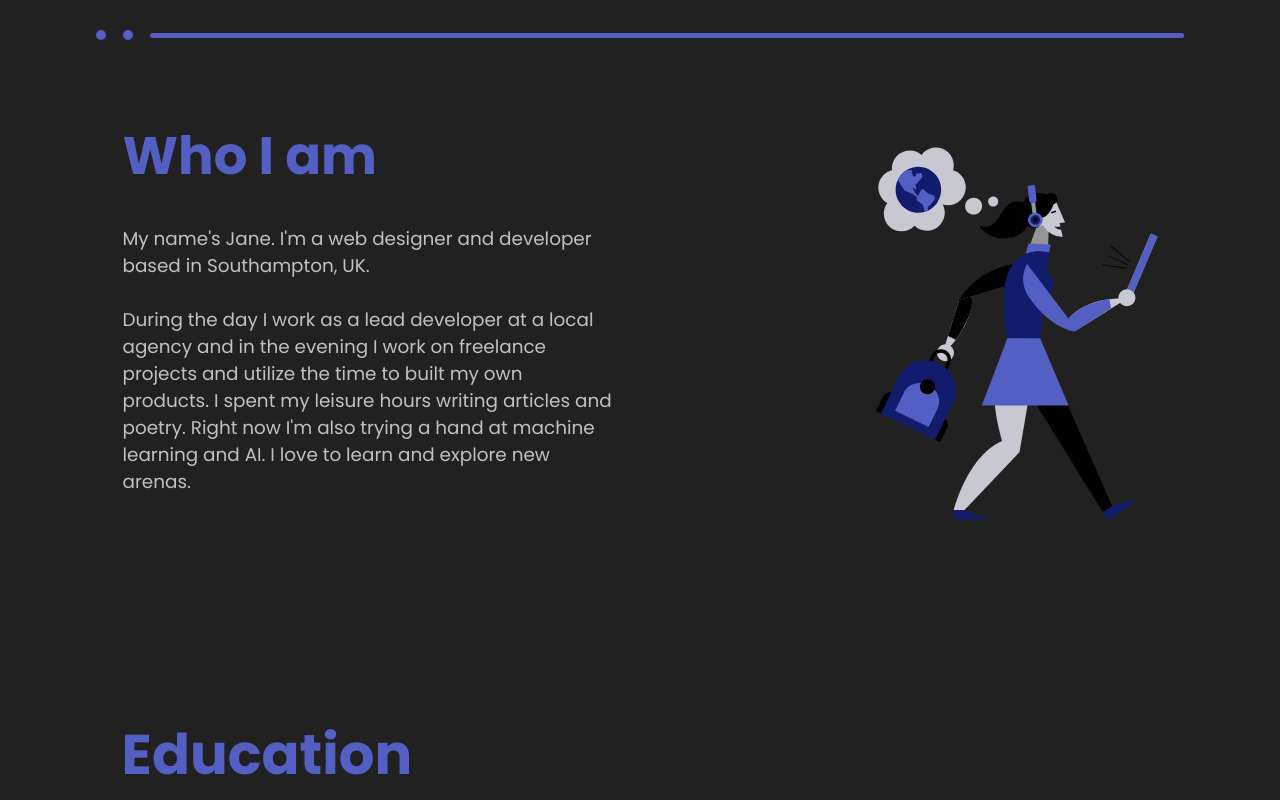
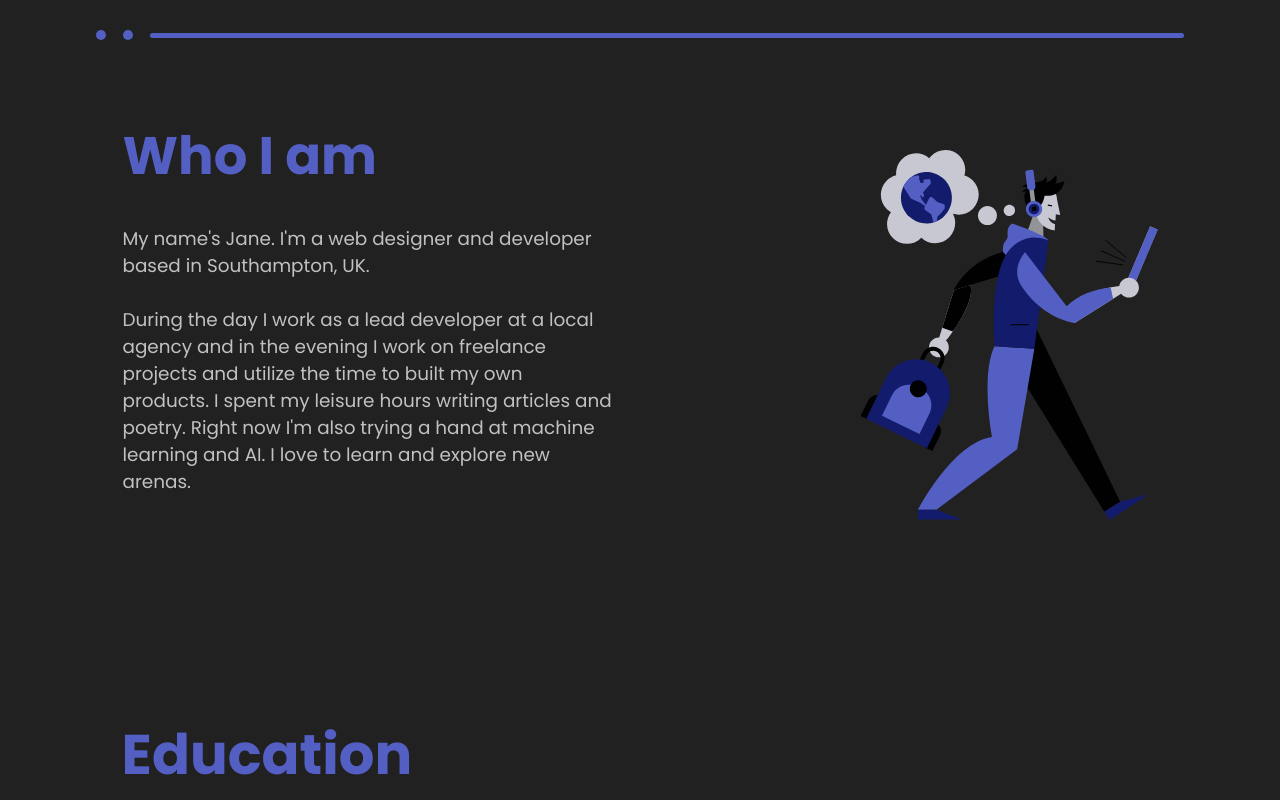
Before and after one commit to EdoardoGruppi/Portfolio, a React (Create React App) app: page / in a window 1280 px wide. Shown: the part 840-1640 px from the top of the page. Built offline with nearby package versions, Linux system fonts and the light colour scheme; a web font is replaced by a local one.

Commit message:
Final Desktop Version

```diff
--- a/src/data/aboutData.js
+++ b/src/data/aboutData.js
@@ -1,6 +1,8 @@
 export const aboutData = {
-    title: "Who I am",
-    description1: "My name's Jane. I'm a web designer and developer based in Southampton, UK.",
-    description2: "During the day I work as a lead developer at a local agency and in the evening I  work on freelance projects and utilize the time to built my own products. I spent my leisure hours writing articles and poetry. Right now I'm also trying a hand at machine learning and AI. I love to learn and explore new arenas.",
-    image: 2
-}
+  title: "Who I am",
+  description1:
+    "My name's Jane. I'm a web designer and developer based in Southampton, UK.",
+  description2:
+    "During the day I work as a lead developer at a local agency and in the evening I  work on freelance projects and utilize the time to built my own products. I spent my leisure hours writing articles and poetry. Right now I'm also trying a hand at machine learning and AI. I love to learn and explore new arenas.",
+  image: 1,
+};
--- a/src/data/projectsData.js
+++ b/src/data/projectsData.js
@@ -1,8 +1,8 @@
 import one from "../assets/svg/projects/one.svg";
 import two from "../assets/svg/projects/two.svg";
-import three from "../assets/svg/projects/three.svg";
+import three from "../assets/svg/projects/six.svg";
 import four from "../assets/svg/projects/four.svg";
-import five from "../assets/svg/projects/five.svg";
+import five from "../assets/svg/projects/seven.svg";
 
 export const projectsData = [
   {
```
Also changed, not shown: src/data/README.md (deleted).
